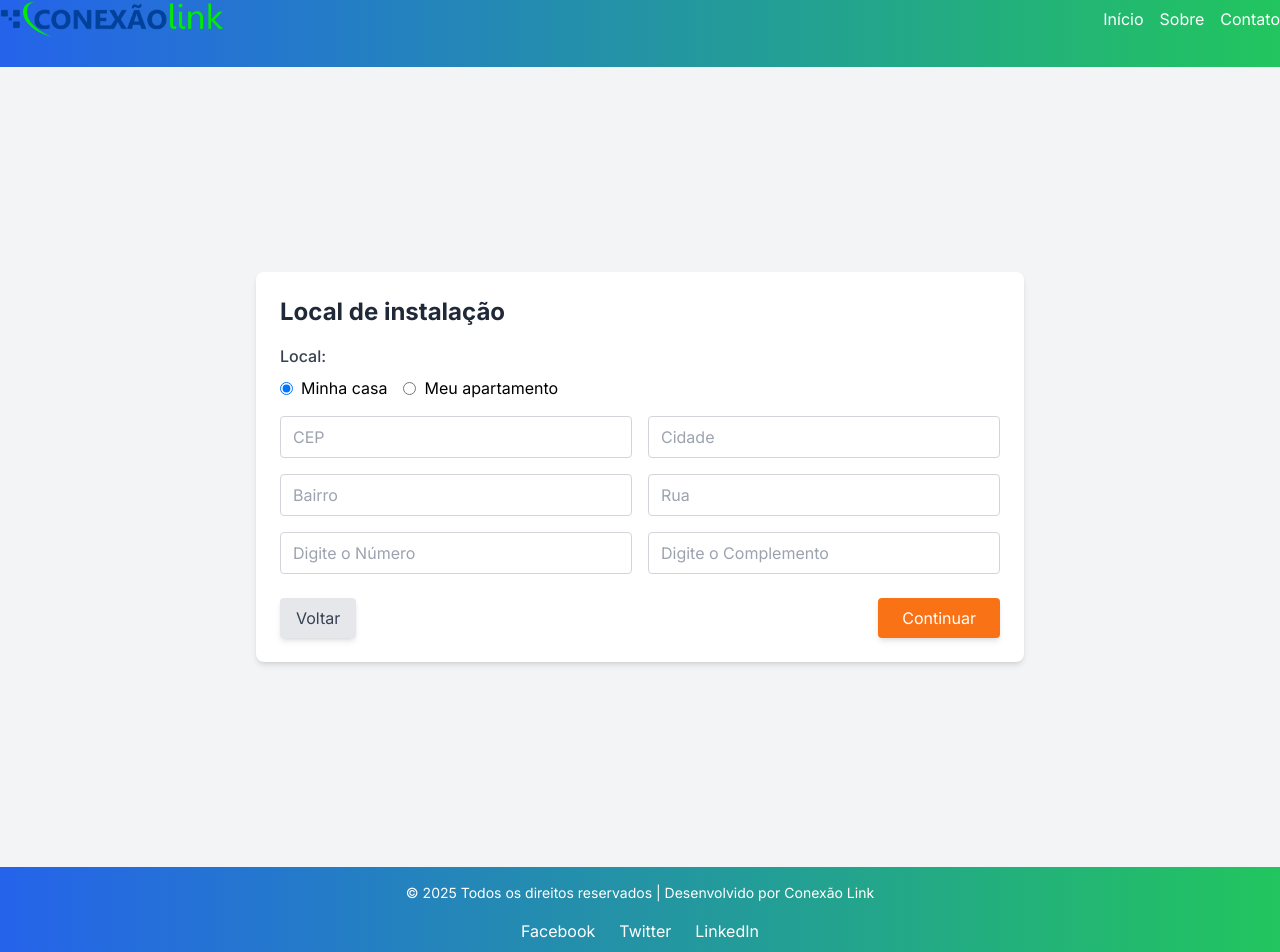
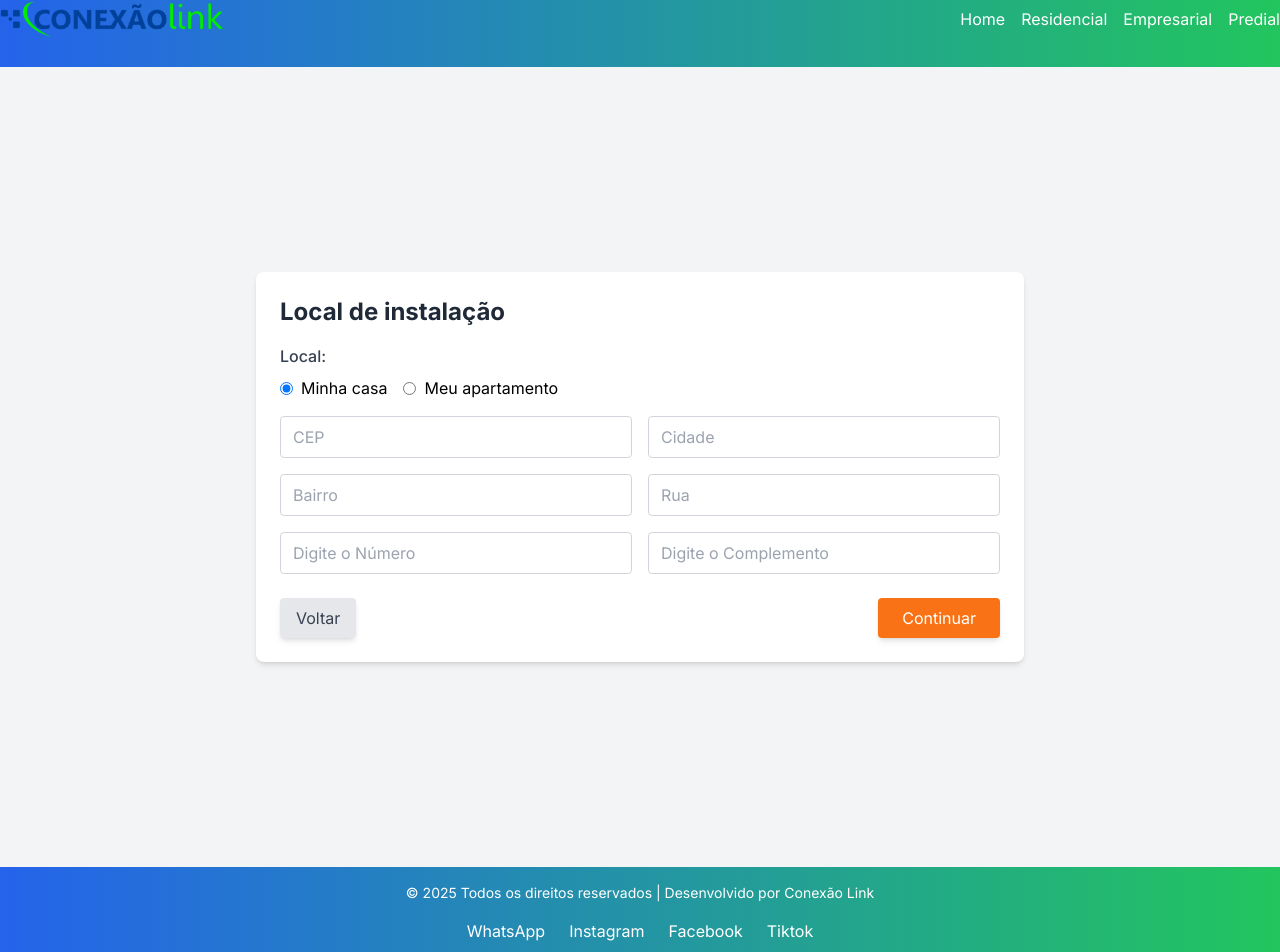
Before and after one commit to F4ntasma13/Lead-capture, a Next.js app: page /feasibilityPage in a window 1280 px wide. Shown: the part 29-981 px from the top of the page. Built offline with nearby package versions, Linux system fonts and the light colour scheme.

Commit message:
atualização

```diff
--- a/src/app/feasibilityPage/page.tsx
+++ b/src/app/feasibilityPage/page.tsx
@@ -6,7 +6,9 @@ const Plan = () => {
   return (
     <div>
       <Header />
-      <FeasibilityForm />
+      <main>
+        <FeasibilityForm />
+      </main>
       <Footer />
     </div>
   )
--- a/src/componets/footer/index.tsx
+++ b/src/componets/footer/index.tsx
@@ -6,14 +6,17 @@ const Footer = () => {
             © 2025 Todos os direitos reservados | Desenvolvido por Conexão Link
           </p>
           <div className="flex justify-center space-x-6 mt-4">
-            <a href="#facebook" className="text-white hover:text-gray-400">
+          <a href="https://api.whatsapp.com/send?phone=2740424240" className="text-white hover:text-gray-400">
+              WhatsApp
+            </a>
+            <a href="https://www.instagram.com/conexaolink.es/" className="text-white hover:text-gray-400">
+              Instagram
+            </a>
+            <a href="https://www.facebook.com/conexaolinkes.fibra" className="text-white hover:text-gray-400">
               Facebook
             </a>
-            <a href="#twitter" className="text-white hover:text-gray-400">
-              Twitter
-            </a>
-            <a href="#linkedin" className="text-white hover:text-gray-400">
-              LinkedIn
+            <a href="https://www.tiktok.com/@conexaolink.es" className="text-white hover:text-gray-400">
+              Tiktok
             </a>
           </div>
         </div>
--- a/src/componets/header/index.tsx
+++ b/src/componets/header/index.tsx
@@ -11,17 +11,22 @@ const Header = () => {
             <ul className="flex space-x-4">
               <li>
                 <a href="https://conexaolinkes.com.br/" className="hover:underline">
-                  Início
+                  Home
                 </a>
               </li>
               <li>
-                <a href="#about" className="hover:underline">
-                  Sobre
+                <a href="https://conexaolinkes.com.br/residencial/" className="hover:underline">
+                  Residencial
                 </a>
               </li>
               <li>
-                <a href="#contact" className="hover:underline">
-                  Contato
+                <a href="https://conexaolinkes.com.br/empresarial/" className="hover:underline">
+                  Empresarial
+                </a>
+              </li>
+              <li>
+                <a href="https://conexaolinkes.com.br/condominio/" className="hover:underline">
+                  Predial
                 </a>
               </li>
             </ul>
--- a/src/componets/viability/index.tsx
+++ b/src/componets/viability/index.tsx
@@ -48,7 +48,7 @@ const FeasibilityForm: React.FC = () => {
       if (response.ok) {
         alert("Viabilidade enviada com sucesso! Agora é com a gente!");
         if (router) {
-          router.push("https://conexaolinkes.com.br/"); // Redirecionar para a próxima etapa
+          router.push("https://conexaolinkes.com.br/");
         }
         console.log(data);
       } else {
```
Also changed, not shown: tailwind.config.ts (+0 -22 lines).
